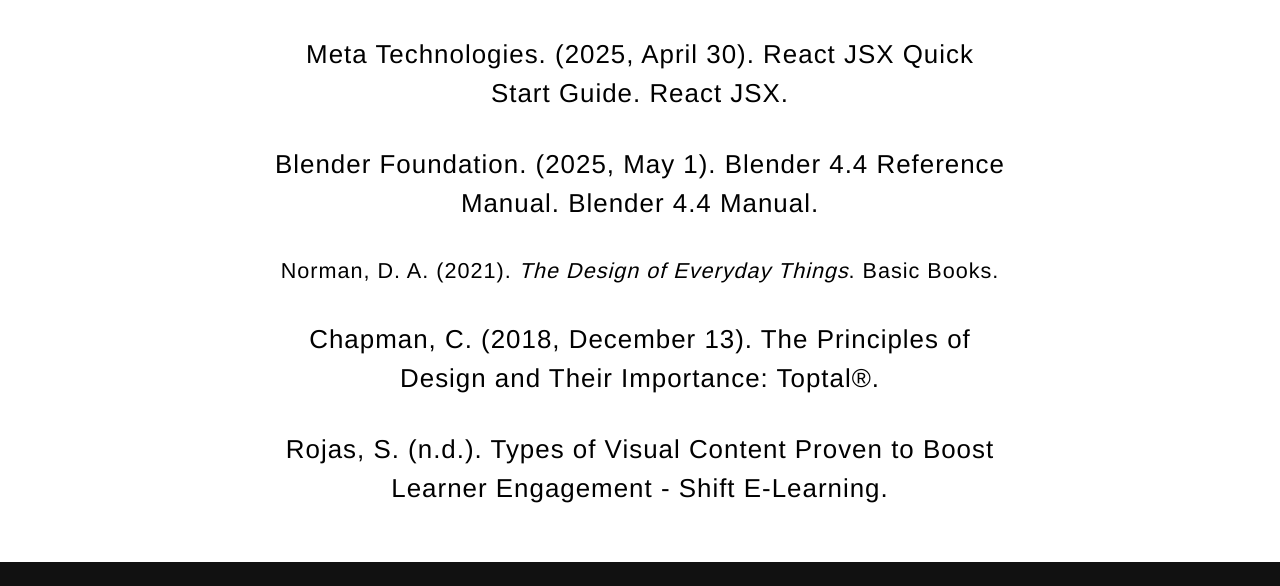
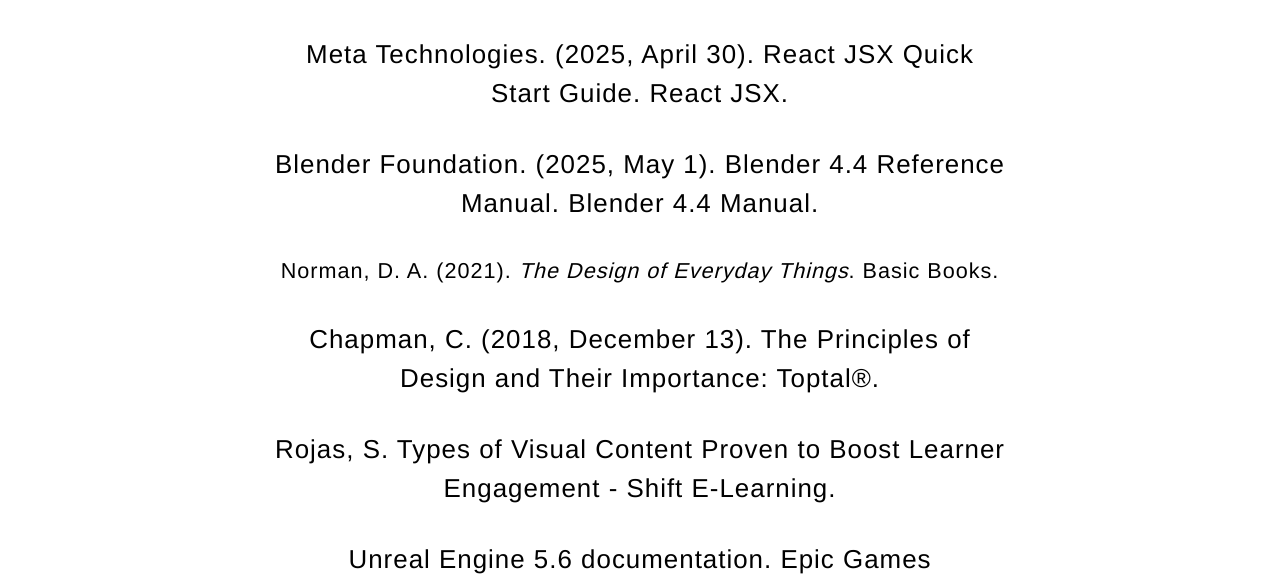
Before and after one commit to NatureBoyJsou/JoshPortfolio, a plain HTML site: page contact.html in a window 1280 px wide. Shown: the part 406-992 px from the top of the page. Drawn offline with nearby package versions, Linux system fonts and the light colour scheme.

Commit message:
Final Updates

```diff
--- a/contact.html
+++ b/contact.html
@@ -101,6 +101,7 @@
         <div class="row justify-content-center">
           <div class="col-lg-8 text-center">
             <h3 class="title text-center mb-lg-5 mb-md-4 mb-sm-4 mb-3" style="font-family: 'Cinzel Decorative', cursive;"mb-4">Links & Readings</h3>
+
             <p>
               <a href="https://react.dev/learn" target="_blank" rel="noopener noreferrer">
                 Meta Technologies. (2025, April 30). React JSX Quick Start Guide. React JSX.
@@ -117,7 +118,10 @@
               </a><br><br>
 
               <a href="https://www.shiftelearning.com/blog/10-types-of-visual-content-elearning" target="_blank" rel="noopener noreferrer">
-                Rojas, S. (n.d.). Types of Visual Content Proven to Boost Learner Engagement - Shift E-Learning.
+                Rojas, S. Types of Visual Content Proven to Boost Learner Engagement - Shift E-Learning.
+              </a><br>
+              <br><a href="https://dev.epicgames.com/documentation/en-us/unreal-engine/unreal-engine-5-6-documentation" target="_blank" rel="noopener noreferrer">
+                Unreal Engine 5.6 documentation. Epic Games
               </a>
             </p>
           </div>
```
